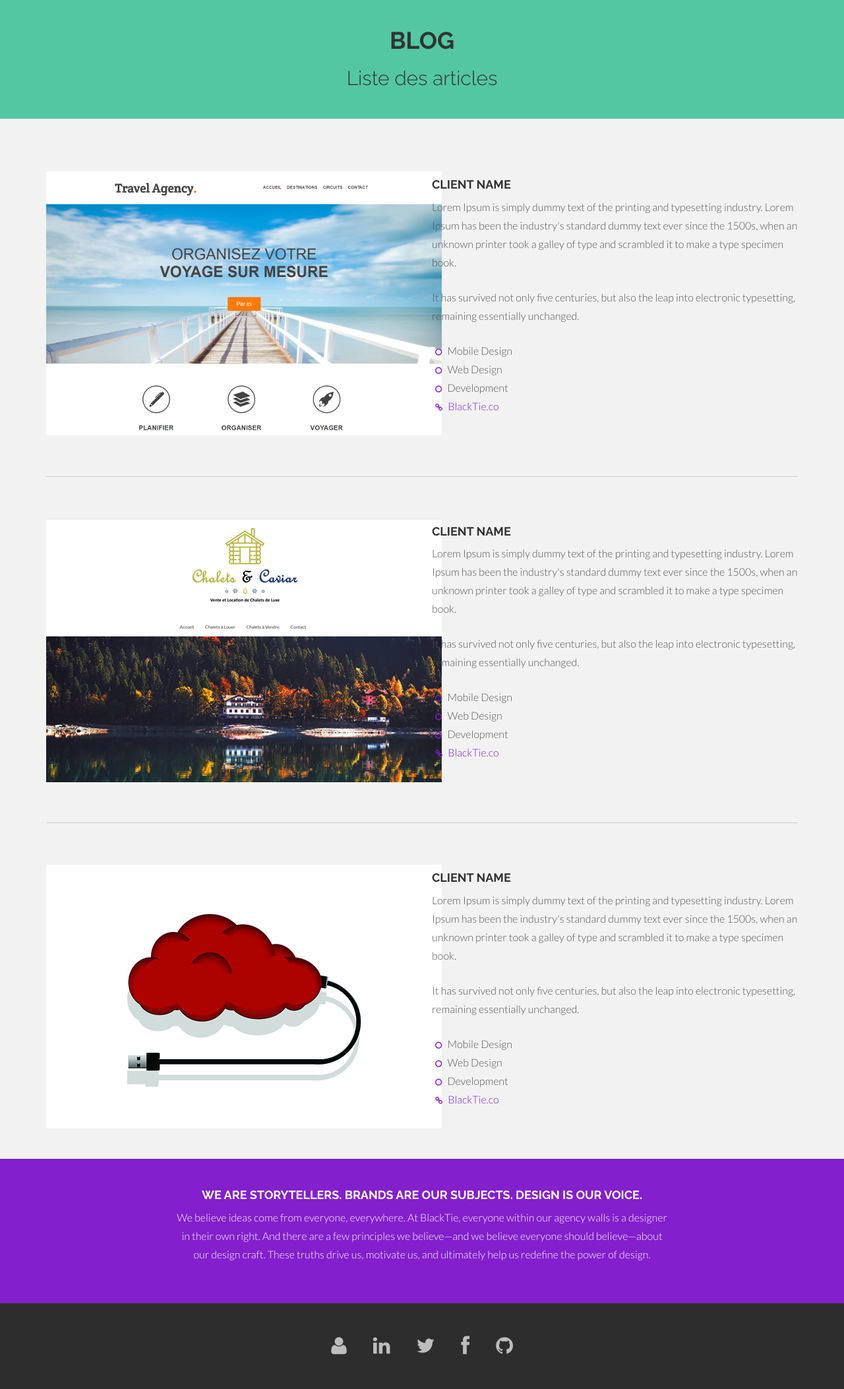
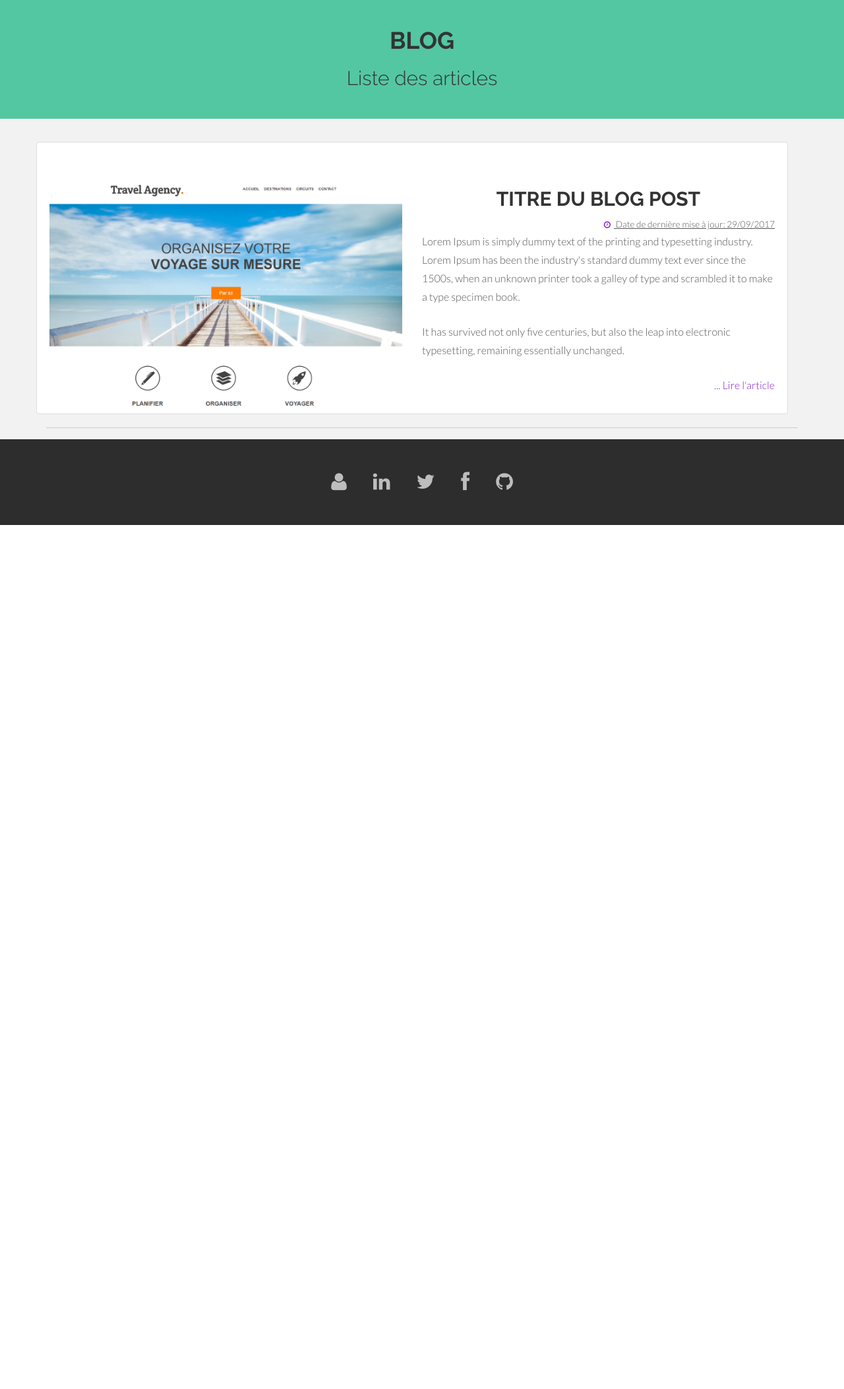
Before and after one commit to DamienVauchel/personnal_blog, a PHP site: page /blog.php in a window 1280 px wide. Shown: the part 83-2189 px from the top of the page at 66% size. After the commit the page ends 879 px from the top, so only its background shows below. Run offline with PHP 8.4, Linux system fonts and the light colour scheme; some libraries are stand-ins or nearby versions.

Commit message:
blog.php customized template

```diff
--- a/blog.php
+++ b/blog.php
@@ -13,76 +13,24 @@
 
 
 <div class="container desc">
-    <div class="row">
+    <!--############################################################################
+     ### MODELE POUR UN ARTICLE A ENTRER DANS UNE BOUCLE POUR TOUS LES AFFICHER ####
+     ###############################################################################-->
+    <div class="row thumbnail">
         <br><br>
-        <div class="col-lg-6 centered">
-            <img src="assets/img/p03.png" alt="">
+        <div class="col-md-6">
+            <img src="assets/img/p03.png" alt="" style="max-width: 100%;">
         </div><!-- col-lg-6 -->
-        <div class="col-lg-6">
-            <h4>CLIENT NAME</h4>
+        <div class="col-md-6">
+            <h2 class="text-center"><b>TITRE DU BLOG POST</b></h2>
+            <div class="text-right"><small style="text-decoration: underline;"><i class="fa fa-clock-o" aria-hidden="true"></i> Date de dernière mise à jour: 29/09/2017</small></div>
             <p>Lorem Ipsum is simply dummy text of the printing and typesetting industry. Lorem Ipsum has been the industry's standard dummy text ever since the 1500s, when an unknown printer took a galley of type and scrambled it to make a type specimen book.</p>
             <p>It has survived not only five centuries, but also the leap into electronic typesetting, remaining essentially unchanged.</p>
-            <p>
-                <i class="fa fa-circle-o"></i> Mobile Design<br/>
-                <i class="fa fa-circle-o"></i> Web Design<br/>
-                <i class="fa fa-circle-o"></i> Development<br/>
-                <i class="fa fa-link"></i> <a href="#">BlackTie.co</a>
-            </p>
+            <p class="text-right"><a href="#">... Lire l'article</a></p>
         </div>
     </div><!-- row -->
-
-    <br><br>
     <hr>
-    <br><br>
-    <div class="row">
-        <div class="col-lg-6 centered">
-            <img src="assets/img/p01.png" alt="">
-        </div><!-- col-lg-6 -->
-        <div class="col-lg-6">
-            <h4>CLIENT NAME</h4>
-            <p>Lorem Ipsum is simply dummy text of the printing and typesetting industry. Lorem Ipsum has been the industry's standard dummy text ever since the 1500s, when an unknown printer took a galley of type and scrambled it to make a type specimen book.</p>
-            <p>It has survived not only five centuries, but also the leap into electronic typesetting, remaining essentially unchanged.</p>
-            <p>
-                <i class="fa fa-circle-o"></i> Mobile Design<br/>
-                <i class="fa fa-circle-o"></i> Web Design<br/>
-                <i class="fa fa-circle-o"></i> Development<br/>
-                <i class="fa fa-link"></i> <a href="#">BlackTie.co</a>
-            </p>
-        </div>
-    </div><!-- row -->
-
-    <br><br>
-    <hr>
-    <br><br>
-    <div class="row">
-        <div class="col-lg-6 centered">
-            <img src="assets/img/p02.png" alt="">
-        </div><!-- col-lg-6 -->
-        <div class="col-lg-6">
-            <h4>CLIENT NAME</h4>
-            <p>Lorem Ipsum is simply dummy text of the printing and typesetting industry. Lorem Ipsum has been the industry's standard dummy text ever since the 1500s, when an unknown printer took a galley of type and scrambled it to make a type specimen book.</p>
-            <p>It has survived not only five centuries, but also the leap into electronic typesetting, remaining essentially unchanged.</p>
-            <p>
-                <i class="fa fa-circle-o"></i> Mobile Design<br/>
-                <i class="fa fa-circle-o"></i> Web Design<br/>
-                <i class="fa fa-circle-o"></i> Development<br/>
-                <i class="fa fa-link"></i> <a href="#">BlackTie.co</a>
-            </p>
-        </div>
-    </div><!-- row -->
-    <br><br>
-</div><!-- container -->
-
-
-<div id="r">
-    <div class="container">
-        <div class="row centered">
-            <div class="col-lg-8 col-lg-offset-2">
-                <h4>WE ARE STORYTELLERS. BRANDS ARE OUR SUBJECTS. DESIGN IS OUR VOICE.</h4>
-                <p>We believe ideas come from everyone, everywhere. At BlackTie, everyone within our agency walls is a designer in their own right. And there are a few principles we believe—and we believe everyone should believe—about our design craft. These truths drive us, motivate us, and ultimately help us redefine the power of design.</p>
-            </div>
-        </div><!-- row -->
-    </div><!-- container -->
-</div><! -- r wrap -->
+<!--    FIN MODELE-->
+</div>
 
 <?php require "view/footer.php"; ?>
```
